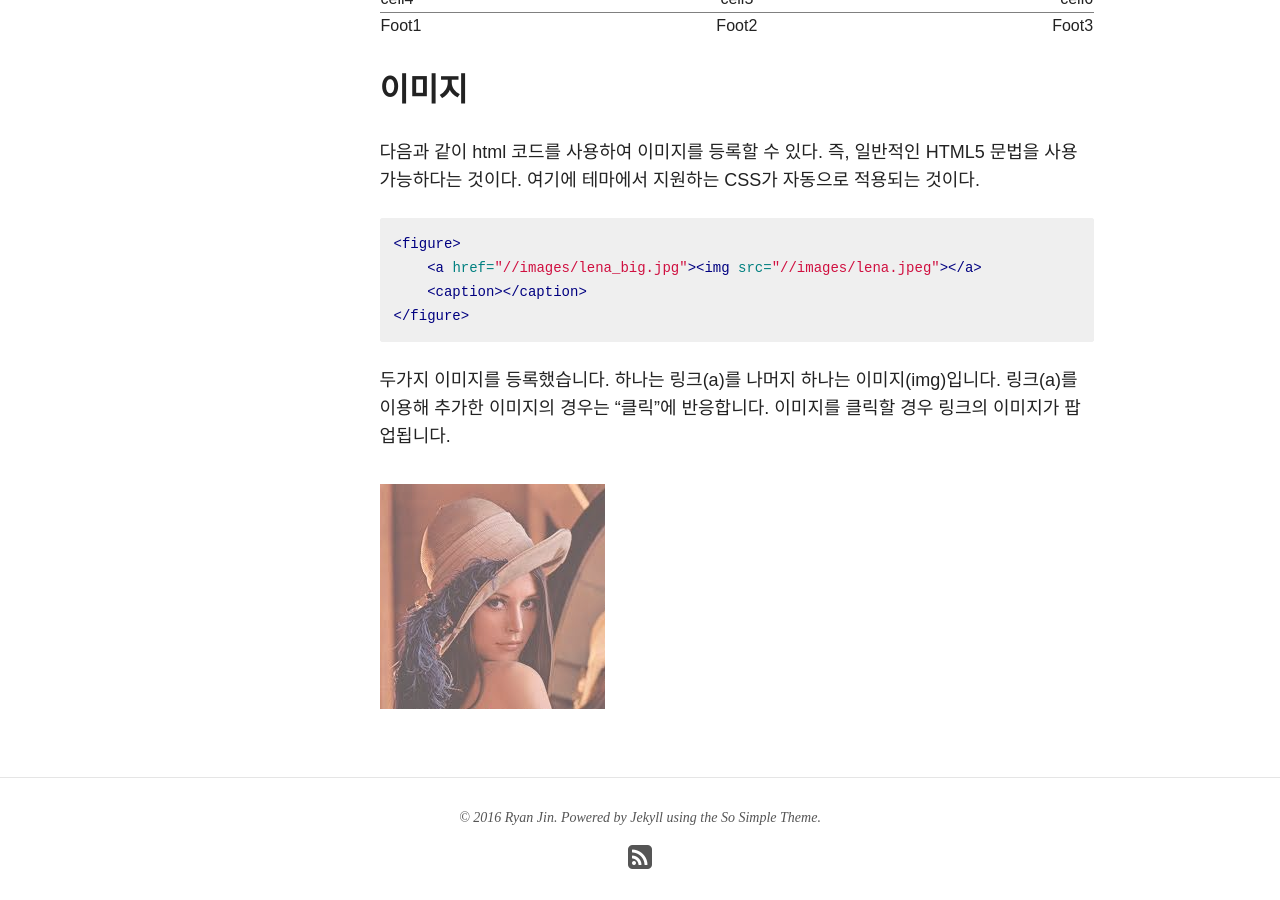
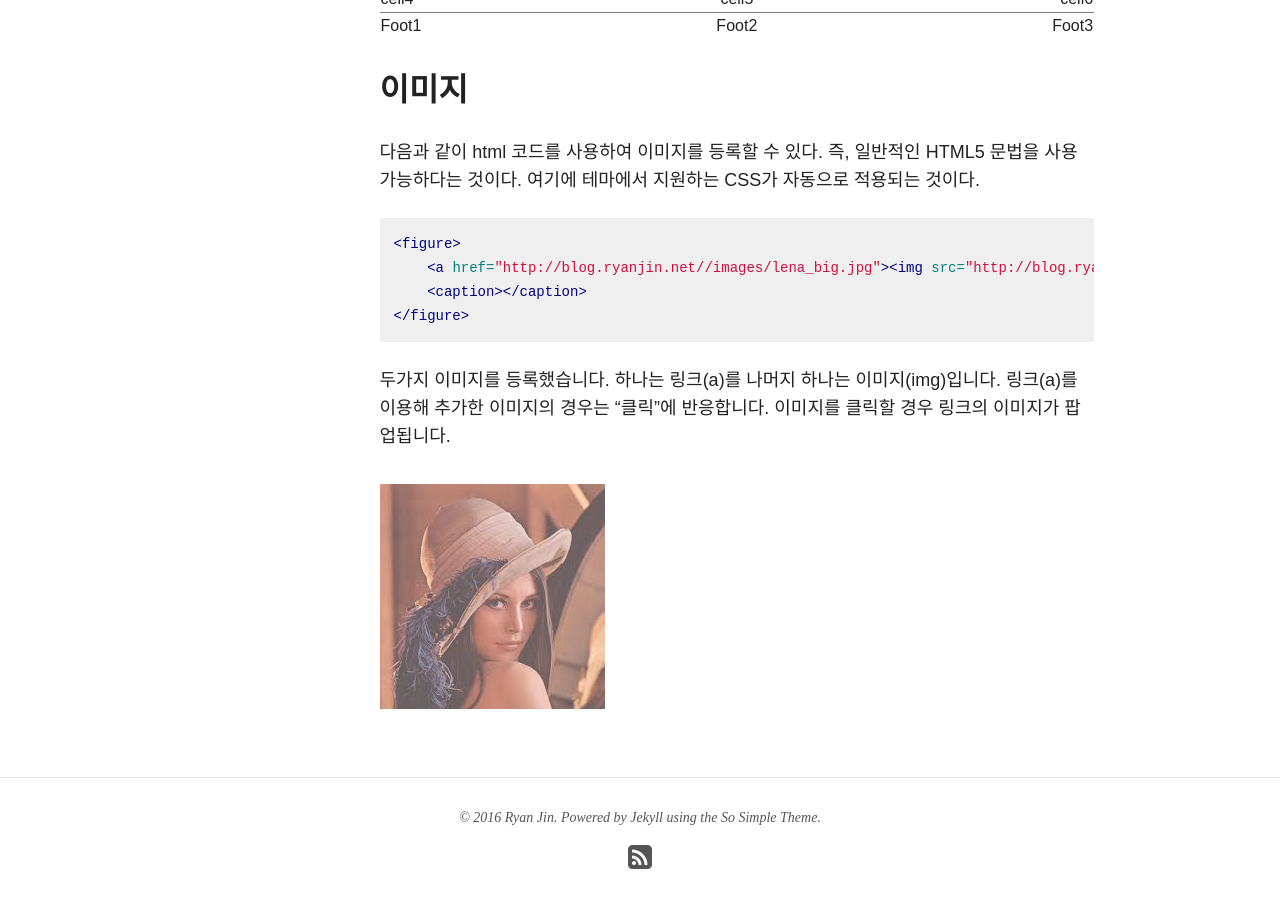
Before and after one commit to atinjin/atinjin.github.com, a Jekyll site: the page built from _posts/2016-05-01-markdown.md, in a window 1280 px wide and 900 px high, scrolled down 3514 px. Built offline with Jekyll 4.4.1, drawn with Linux system fonts in a browser that asks for light colours; nearby versions of some CDN libraries; part of the change alters nothing that is shown.

Commit message:
host url

```diff
--- a/_config.yml
+++ b/_config.yml
@@ -5,7 +5,7 @@ locale: en_US
 description: Share my knowledge with my friends
 logo: site-logo.png
 search: true
-#url: http://atinjin.github.io
+url: http://blog.ryanjin.net
 
 # Jekyll configuration
 
```
